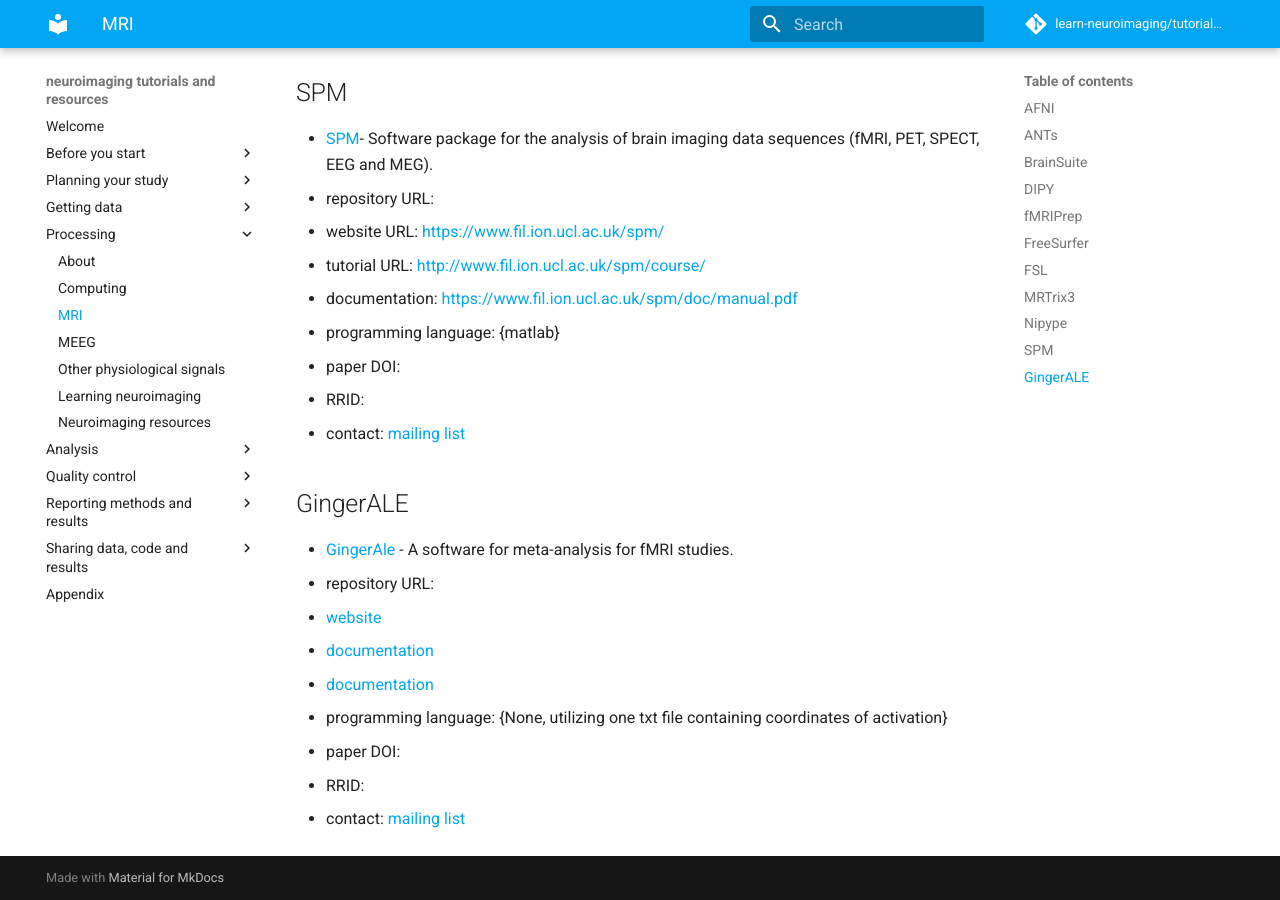
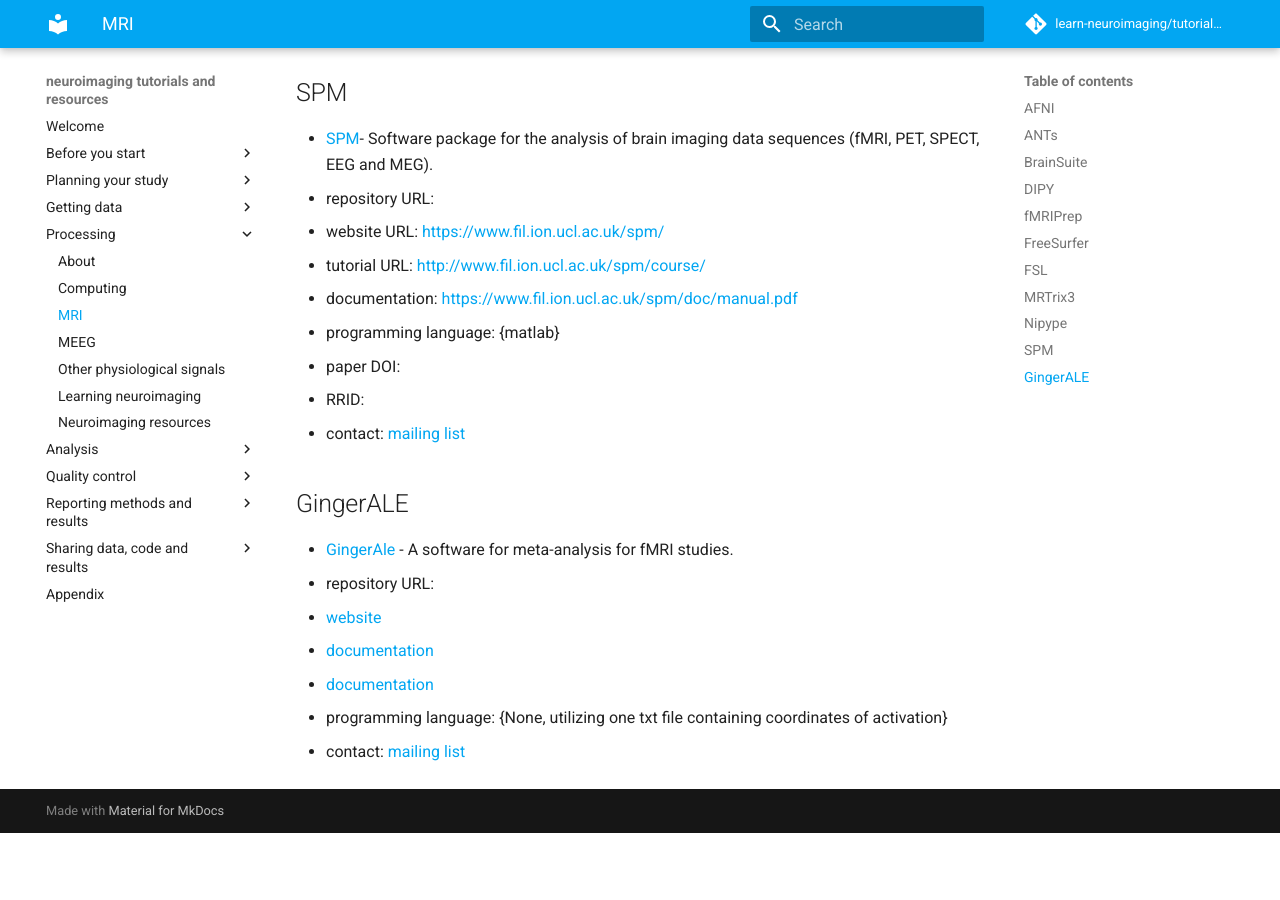
Before and after one commit to learn-neuroimaging/hitchhackers_guide_brain, an MkDocs documentation site: the page built from docs/analysis_software_MRI.md, in a window 1280 px wide and 900 px high, scrolled down 3777 px. Built offline with MkDocs 1.6.1 and Material for MkDocs 9.7.7, drawn with Linux system fonts in a browser that asks for light colours; comment, search, counter and statistics services are not loaded; after the commit the page ends 4610 px from its top, so only the background shows below that.

Commit message:
Update docs/analysis_software_MRI.md
Co-authored-by: Alexandre Routier <alexandreroutier@users.noreply.github.com>

```diff
--- a/docs/analysis_software_MRI.md
+++ b/docs/analysis_software_MRI.md
@@ -125,6 +125,4 @@
 -   [documentation](http://www.fil.ion.ucl.ac.uk/spm/course/)
 -   [documentation](http://www.brainmap.org/ale/manual.pdf)
 -   programming language: {None, utilizing one txt file containing coordinates of activation}
--   paper DOI:
--   RRID:
 -   contact: [mailing list](http://www.brainmap.org/forum/)
```
